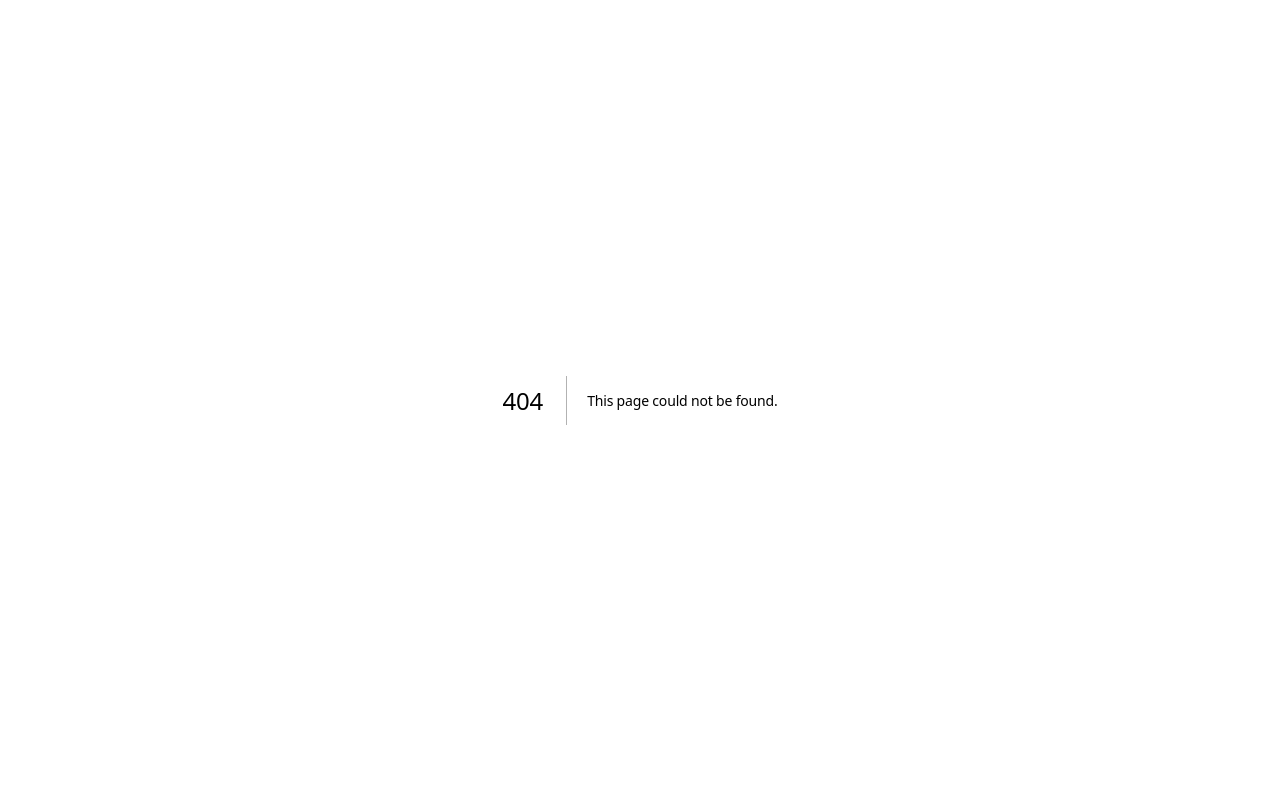
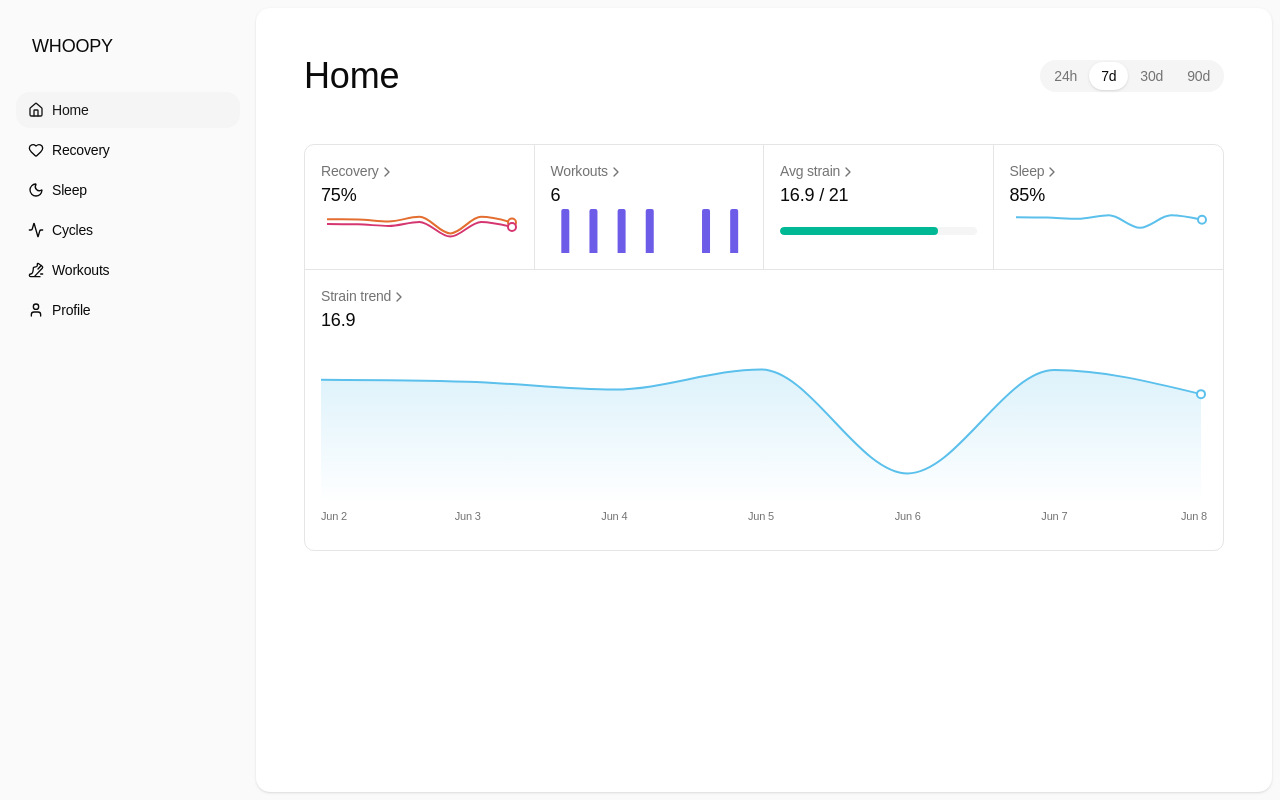
Before and after one commit to PunGrumpy/whoopy, a Next.js app in the folder apps/web/: page /dashboard in a window 1280 px wide. Before the commit this address had no page. Built offline with nearby package versions, Linux system fonts and the light colour scheme; a web font is replaced by a local one.

Commit message:
feat(web): add home dashboard with metric cards
Add the home dashboard grid with recovery, workouts, strain, sleep, and trend metric cards.

```diff
--- /dev/null
+++ b/apps/web/app/dashboard/(home)/components/day-strain-card.tsx
@@ -0,0 +1,32 @@
+"use client";
+
+import { useHomeMetrics } from "@/components/time-range/context";
+import { DAY_STRAIN_COLOR, round, STRAIN_GOAL } from "@/lib/charts/data";
+
+import { MetricCard } from "./metric";
+
+export const DayStrainCard = () => {
+  const { dayStrainAvg } = useHomeMetrics();
+  const strainProgress = Math.min((dayStrainAvg / STRAIN_GOAL) * 100, 100);
+
+  return (
+    <MetricCard
+      className="md:border-r"
+      href="/dashboard/cycles"
+      title="Avg strain"
+      value={`${round(dayStrainAvg, 1)} / ${STRAIN_GOAL}`}
+    >
+      <div className="flex flex-1 items-center">
+        <div className="h-2 w-full overflow-hidden rounded-full bg-muted">
+          <div
+            className="h-full rounded-full"
+            style={{
+              backgroundColor: DAY_STRAIN_COLOR,
+              width: `${strainProgress}%`,
+            }}
+          />
+        </div>
+      </div>
+    </MetricCard>
+  );
+};
--- /dev/null
+++ b/apps/web/app/dashboard/(home)/components/metric/index.tsx
@@ -0,0 +1,37 @@
+"use client";
+
+import { ChevronRight } from "lucide-react";
+import Link from "next/link";
+import type { ReactNode } from "react";
+
+import { cn } from "@/lib/utils";
+
+interface MetricCardProps {
+  readonly children: ReactNode;
+  readonly className?: string;
+  readonly href: string;
+  readonly title: string;
+  readonly value: ReactNode;
+}
+
+export const MetricCard = ({
+  children,
+  className,
+  href,
+  title,
+  value,
+}: MetricCardProps) => (
+  <div className={cn("col-span-1 border-b p-4", className)}>
+    <div className="flex h-full flex-col">
+      <Link
+        className="flex items-center text-sm text-muted-foreground hover:underline"
+        href={href}
+      >
+        {title}
+        <ChevronRight className="mt-0.5 size-4" />
+      </Link>
+      <p className="text-lg font-medium">{value}</p>
+      {children}
+    </div>
+  </div>
+);
--- /dev/null
+++ b/apps/web/app/dashboard/(home)/components/recovery-card.tsx
@@ -0,0 +1,39 @@
+"use client";
+
+import { Line, LineChart } from "recharts";
+
+import { makeEndDot } from "@/components/charts/end-dot";
+import { MiniChart } from "@/components/charts/mini-chart";
+import { RecoveryChartTooltip } from "@/components/charts/tooltip";
+import { useHomeMetrics } from "@/components/time-range/context";
+import { LINE_PROPS, MINI_MARGIN, RECOVERY_LINES } from "@/lib/charts/data";
+
+import { MetricCard } from "./metric";
+
+export const RecoveryCard = () => {
+  const { recoveryChart, recoveryScore } = useHomeMetrics();
+
+  return (
+    <MetricCard
+      className="md:border-r lg:border-b"
+      href="/dashboard/recovery"
+      title="Recovery"
+      value={`${recoveryScore.toLocaleString()}%`}
+    >
+      <MiniChart>
+        <LineChart data={recoveryChart} margin={MINI_MARGIN}>
+          <RecoveryChartTooltip />
+          {RECOVERY_LINES.map(([key, color]) => (
+            <Line
+              dataKey={key}
+              dot={makeEndDot(color, recoveryChart.length)}
+              key={key}
+              stroke={color}
+              {...LINE_PROPS}
+            />
+          ))}
+        </LineChart>
+      </MiniChart>
+    </MetricCard>
+  );
+};
--- /dev/null
+++ b/apps/web/app/dashboard/(home)/components/sleep-card.tsx
@@ -0,0 +1,41 @@
+"use client";
+
+import { Line, LineChart } from "recharts";
+
+import { makeEndDot } from "@/components/charts/end-dot";
+import { MiniChart } from "@/components/charts/mini-chart";
+import { SingleSeriesChartTooltip } from "@/components/charts/tooltip";
+import { useHomeMetrics } from "@/components/time-range/context";
+import { CHART_BLUE, LINE_PROPS, MINI_MARGIN } from "@/lib/charts/data";
+import { SLEEP_SERIES } from "@/lib/charts/types";
+
+import { MetricCard } from "./metric";
+
+export const SleepCard = () => {
+  const { sleepChart, sleepPerformance } = useHomeMetrics();
+
+  return (
+    <MetricCard
+      href="/dashboard/sleep"
+      title="Sleep"
+      value={`${sleepPerformance.toLocaleString()}%`}
+    >
+      <MiniChart>
+        <LineChart data={sleepChart} margin={MINI_MARGIN}>
+          <SingleSeriesChartTooltip
+            color={CHART_BLUE}
+            headlineSuffix="sleep performance"
+            label="Sleep performance"
+            valueSuffix="%"
+          />
+          <Line
+            dataKey={SLEEP_SERIES.performance}
+            dot={makeEndDot(CHART_BLUE, sleepChart.length)}
+            stroke={CHART_BLUE}
+            {...LINE_PROPS}
+          />
+        </LineChart>
+      </MiniChart>
+    </MetricCard>
+  );
+};
--- /dev/null
+++ b/apps/web/app/dashboard/(home)/components/strain-trend-card.tsx
@@ -0,0 +1,55 @@
+"use client";
+
+import { Area, AreaChart, XAxis } from "recharts";
+
+import { makeEndDot } from "@/components/charts/end-dot";
+import { TrendChart } from "@/components/charts/mini-chart";
+import { SingleSeriesChartTooltip } from "@/components/charts/tooltip";
+import { useHomeMetrics } from "@/components/time-range/context";
+import { CHART_BLUE, LINE_PROPS, TREND_MARGIN } from "@/lib/charts/data";
+import { CYCLE_SERIES } from "@/lib/charts/types";
+
+import { MetricCard } from "./metric";
+
+export const StrainTrendCard = () => {
+  const { avgStrain, strainChart } = useHomeMetrics();
+
+  return (
+    <MetricCard
+      className="border-b-0 md:col-span-2 lg:col-span-4"
+      href="/dashboard/cycles"
+      title="Strain trend"
+      value={avgStrain.toLocaleString()}
+    >
+      <TrendChart>
+        <AreaChart data={strainChart} margin={TREND_MARGIN}>
+          <defs>
+            <linearGradient id="strain-area" x1="0" x2="0" y1="0" y2="1">
+              <stop offset="0%" stopColor={CHART_BLUE} stopOpacity={0.35} />
+              <stop offset="100%" stopColor={CHART_BLUE} stopOpacity={0} />
+            </linearGradient>
+          </defs>
+          <XAxis
+            axisLine={false}
+            dataKey="date"
+            interval="preserveStartEnd"
+            tick={{ fill: "var(--muted-foreground)", fontSize: 11 }}
+            tickLine={false}
+          />
+          <SingleSeriesChartTooltip
+            color={CHART_BLUE}
+            headlineSuffix="strain"
+            label="Strain"
+          />
+          <Area
+            dataKey={CYCLE_SERIES.strain}
+            dot={makeEndDot(CHART_BLUE, strainChart.length)}
+            fill="url(#strain-area)"
+            stroke={CHART_BLUE}
+            {...LINE_PROPS}
+          />
+        </AreaChart>
+      </TrendChart>
+    </MetricCard>
+  );
+};
--- /dev/null
+++ b/apps/web/app/dashboard/(home)/components/workouts-card.tsx
@@ -0,0 +1,40 @@
+"use client";
+
+import { Bar, BarChart } from "recharts";
+
+import { MiniChart } from "@/components/charts/mini-chart";
+import { SingleSeriesChartTooltip } from "@/components/charts/tooltip";
+import { useHomeMetrics } from "@/components/time-range/context";
+import { BAR_MARGIN, WORKOUT_BAR_COLOR } from "@/lib/charts/data";
+import { WORKOUT_COUNT_SERIES } from "@/lib/charts/types";
+
+import { MetricCard } from "./metric";
+
+export const WorkoutsCard = () => {
+  const { workoutBarData, workoutCount } = useHomeMetrics();
+
+  return (
+    <MetricCard
+      className="lg:border-r"
+      href="/dashboard/workouts"
+      title="Workouts"
+      value={workoutCount.toLocaleString()}
+    >
+      <MiniChart>
+        <BarChart data={workoutBarData} margin={BAR_MARGIN}>
+          <SingleSeriesChartTooltip
+            color={WORKOUT_BAR_COLOR}
+            headlineSuffix="workouts"
+            label="Workouts"
+          />
+          <Bar
+            dataKey={WORKOUT_COUNT_SERIES.count}
+            fill={WORKOUT_BAR_COLOR}
+            maxBarSize={8}
+            radius={[2, 2, 0, 0]}
+          />
+        </BarChart>
+      </MiniChart>
+    </MetricCard>
+  );
+};
--- /dev/null
+++ b/apps/web/app/dashboard/(home)/page.tsx
@@ -0,0 +1,34 @@
+import { TimeRangeSelector } from "@/components/time-range";
+import { HomeMetricsProvider } from "@/components/time-range/context";
+
+import { DayStrainCard } from "./components/day-strain-card";
+import { RecoveryCard } from "./components/recovery-card";
+import { SleepCard } from "./components/sleep-card";
+import { StrainTrendCard } from "./components/strain-trend-card";
+import { WorkoutsCard } from "./components/workouts-card";
+
+const DashboardPage = () => (
+  <>
+    <div className="flex items-center justify-between gap-3 p-12 pb-0">
+      <h1 className="text-4xl font-medium">Home</h1>
+      <TimeRangeSelector />
+    </div>
+    <div className="p-12">
+      <div className="flex flex-col gap-10">
+        <HomeMetricsProvider>
+          <section className="overflow-hidden rounded-lg border bg-card">
+            <div className="grid grid-cols-1 md:grid-cols-2 lg:grid-cols-4">
+              <RecoveryCard />
+              <WorkoutsCard />
+              <DayStrainCard />
+              <SleepCard />
+              <StrainTrendCard />
+            </div>
+          </section>
+        </HomeMetricsProvider>
+      </div>
+    </div>
+  </>
+);
+
+export default DashboardPage;
```
